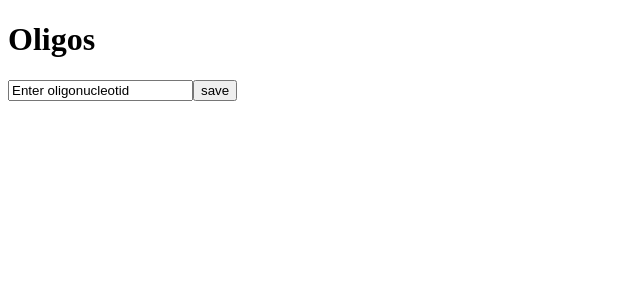
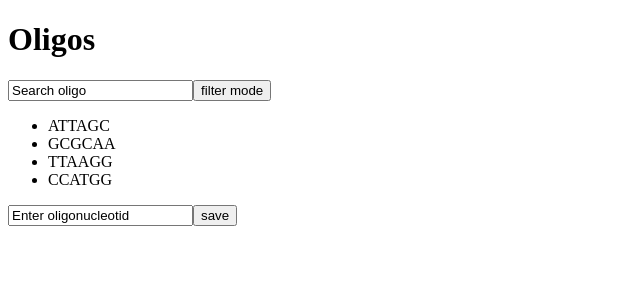
Before and after one commit to dpuertamartos/oligo, a React (Create React App) app: page / in a window 1280 px wide. Shown: the top 300 px of the page, without its empty margins (0-640 px from the left). Built offline with nearby package versions, Linux system fonts and the light colour scheme.

Commit message:
OLIGO FILTER V0 INCLUDED

```diff
--- a/src/App.js
+++ b/src/App.js
@@ -1,8 +1,15 @@
 import { useState } from 'react'
 
 const App = () => {
-  const [oligos, setOligos] = useState([])
+  const [oligos, setOligos] = useState([
+    { id: 1, sequence: "ATTAGC" },
+    { id: 2, sequence: "GCGCAA"  },
+    { id: 3, sequence: "TTAAGG"  },
+    { id: 4, sequence: "CCATGG"  }
+  ])
   const [newOligo, setNewOligo] = useState("Enter oligonucleotid")
+  const [showAll, setShowAll] = useState(true)
+  const [newSearch, setNewSearch] = useState("Search oligo")
 
   const addOligo = (event) => {
     event.preventDefault()
@@ -18,14 +25,27 @@ const App = () => {
 
   const handleOligoChange = (event) => {
     console.log(event.target.value)
-    setNewOligo(event.target.value)
+    setNewOligo(event.target.value.toUpperCase())
   }
+
+  const handleSearchChange = (event) => {
+    console.log(event.target.value)
+    setNewSearch(event.target.value.toUpperCase())
+  }
+
+  const oligosToShow = showAll
+    ? oligos
+    : oligos.filter(oligo=>oligo.sequence.includes(newSearch) )
 
   return (
     <div>
       <h1>Oligos</h1>
+      <input value={newSearch} onChange={handleSearchChange}/>
+      <button onClick={() => setShowAll(!showAll)}>
+        {showAll ? 'filter mode' : 'show all'}
+      </button>
       <ul>
-        {oligos.map(oligo =>
+        {oligosToShow.map(oligo =>
           <li key={oligo.id}>{oligo.sequence}</li>
         )}
       </ul>
```
